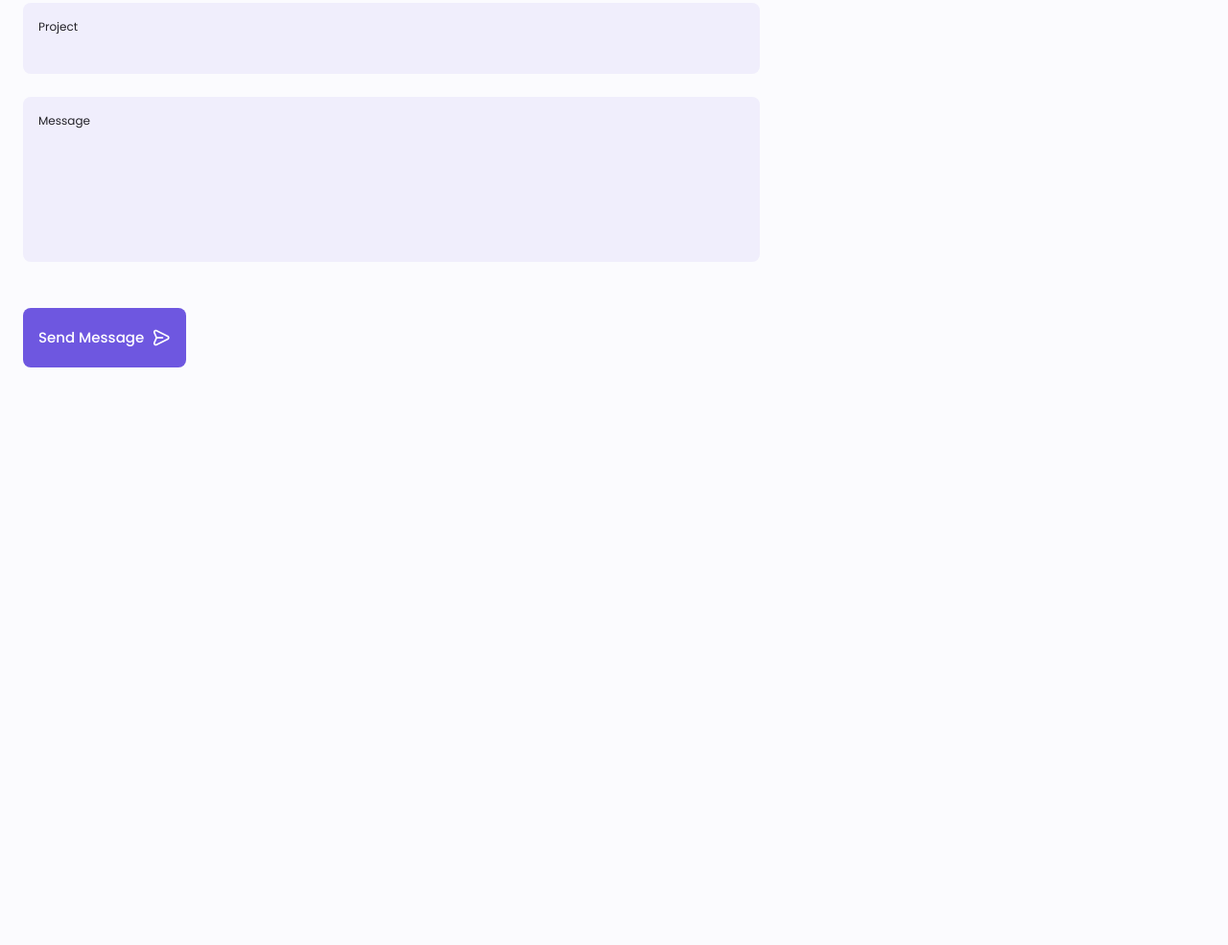
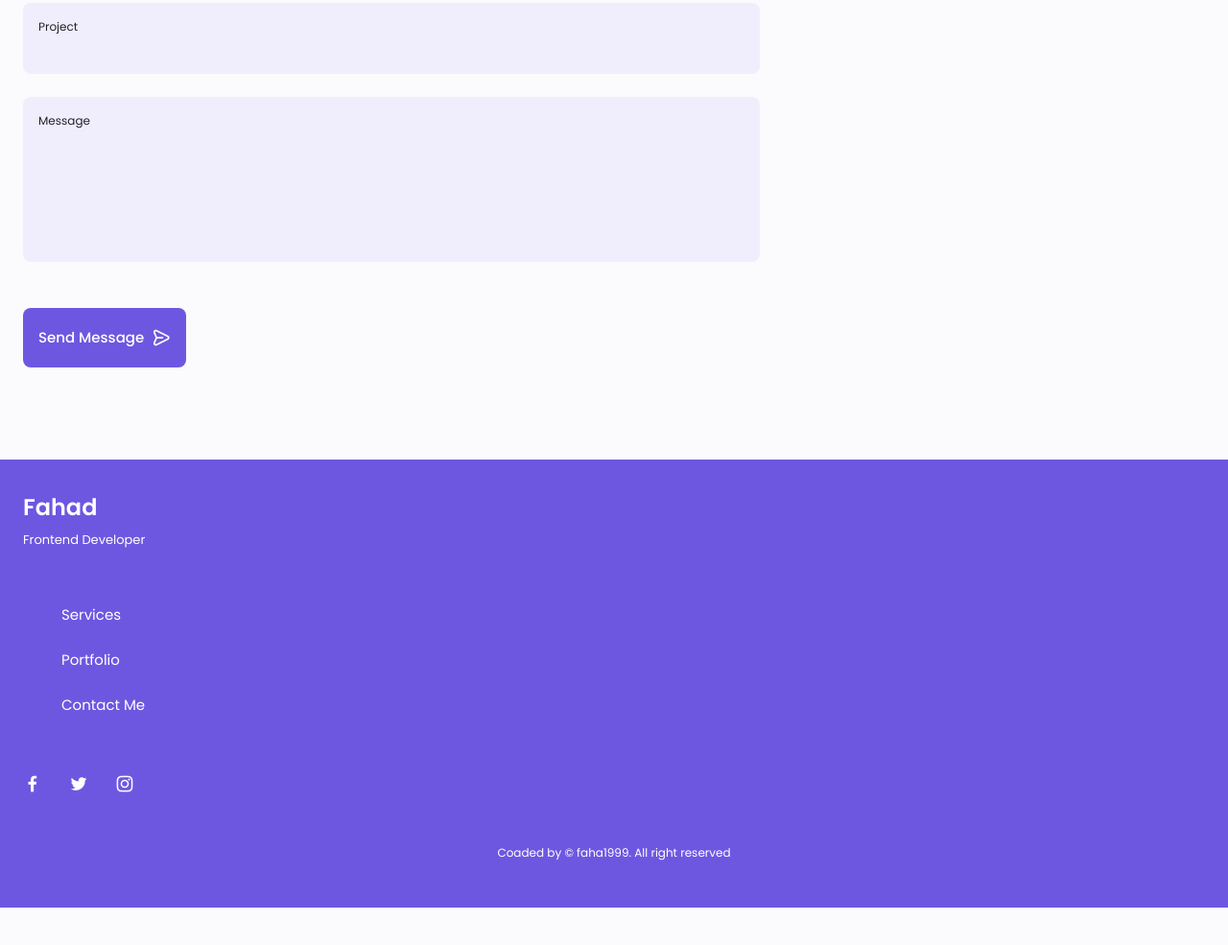
Before and after one commit to faha1999/faha.1999, a plain HTML site: page index.html in a window 1280 px wide. Shown: the part 5241-6226 px from the top of the page at 96% size. Before the commit the page ends 5736 px from the top, so only its background shows below. Drawn offline with nearby package versions, Linux system fonts and the light colour scheme.

Commit message:
complete footer

```diff
--- /dev/null
+++ b/app/scss/_footer.scss
@@ -0,0 +1,54 @@
+.footer {
+  padding-top: 2rem;
+
+  .footer_bg {
+    background-color: $first-color-second;
+    padding: 2rem 0 3rem;
+  }
+
+  .footer_container {
+    row-gap: 3.5rem;
+
+    .footer_title {
+      font-size: $h1-font-size;
+      margin-bottom: $mb-0-25;
+    }
+
+    .footer_subtitle {
+      font-size: $small-font-size;
+    }
+
+    .footer_links {
+      display: flex;
+      flex-direction: column;
+      row-gap: 1.5rem;
+
+      .footer_link:hover {
+        color: $first-color-lighter;
+      }
+    }
+
+    .footer_social {
+      font-size: 1.25rem;
+      margin-right: $mb-1-5;
+
+      &:hover {
+        color: $first-color-lighter;
+      }
+    }
+  }
+
+  .footer_copy {
+    font-size: $smaller-font-size;
+    text-align: center;
+    color: #fff;
+    margin-top: $mb-3;
+  }
+
+  .footer_title,
+  .footer_subtitle,
+  .footer_link,
+  .footer_social {
+    color: #fff;
+  }
+}
--- a/app/scss/style.scss
+++ b/app/scss/style.scss
@@ -11,3 +11,4 @@
 @import './project';
 @import './testimonial';
 @import './contact';
+@import './footer';
--- a/index.html
+++ b/index.html
@@ -885,8 +885,42 @@
 
     <!-- Start footer -->
     <footer class="footer">
+        <div class="footer_bg">
+            <div class="footer_container container grid">
+                <div class="footer_texts">
+                    <h1 class="footer_title">Fahad</h1>
+                    <span class="footer_subtitle">Frontend Developer</span>
+                </div>
+
+                <ul class="footer_links">
+                    <li>
+                        <a href="#services" class="footer_link">Services</a>
+                    </li>
+                    <li>
+                        <a href="#portfolio" class="footer_link">Portfolio</a>
+                    </li>
+                    <li>
+                        <a href="#contact" class="footer_link">Contact Me</a>
+                    </li>
+                </ul>
+
+                <div class="footer_socials">
+                    <a href="#" target="_blank">
+                        <i class="uil uil-facebook-f footer_social"></i>
+                    </a>
+                    <a href="#" target="_blank">
+                        <i class="uil uil-twitter footer_social"></i>
+                    </a>
+                    <a href="#" target="_blank">
+                        <i class="uil uil-instagram footer_social"></i>
+                    </a>
+                </div>
+
+            </div>
+            <p class="footer_copy">Coaded by &#169; faha1999. All right reserved</p>
+        </div>
     </footer>
-    <!--  Start footer-->
+    <!--  Start footer -->
 
     <script src="./app/js/swiper-bundle.min.js"></script>
     <script src="./app/js/main.js"></script>
```
Also changed, not shown: app/css/style.min.css, 1 other file.
